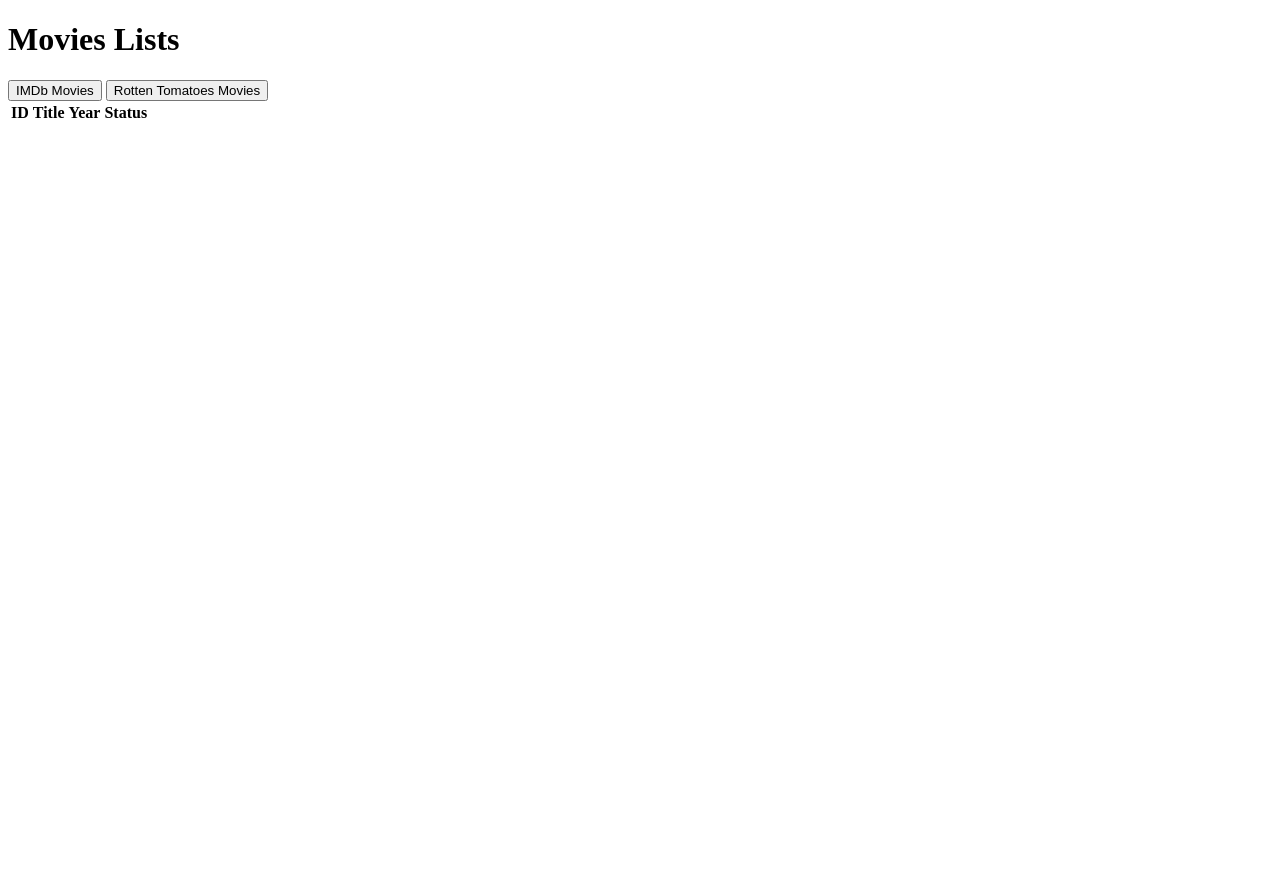
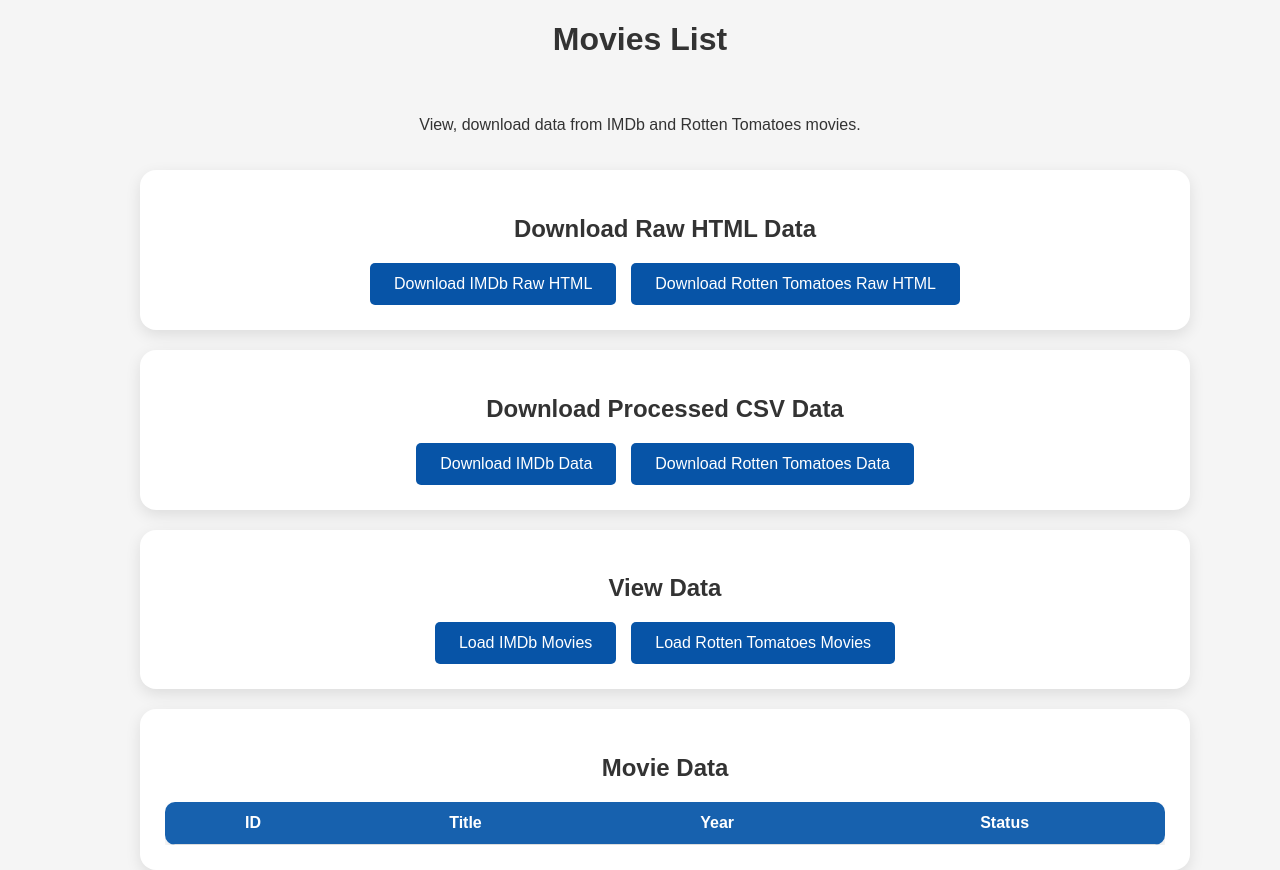
Before and after one commit to digdarshanSubedi/movie_comparison, a website: page index.html in a window 1280 px wide. Before the commit the page ends 800 px from the top, so only its background shows below. Drawn offline with Linux system fonts and the light colour scheme.

Commit message:
Update index.html
Changed teh first version

```diff
--- a/index.html
+++ b/index.html
@@ -5,19 +5,45 @@
     <meta name="viewport" content="width=device-width, initial-scale=1.0">
     <title>Movies List</title>
     <script defer src="script.js"></script>
-    <link rel="stylesheet" href="styles.css">
+    <link rel="stylesheet" href="styles1.css">
 </head>
 <body>
 
-    <h1>Movies Lists </h1>
+    <div class="container">
+        <h1>Movies List</h1>
+        <p class="description">View, download data from IMDb and Rotten Tomatoes movies.</p>
 
-    <!-- Buttons for Fetching Data -->
-    <div class="button-container">
-        <button onclick="fetchIMDB()">IMDb Movies</button>
-        <button onclick="fetchRT()">Rotten Tomatoes Movies</button>
+        <!-- Section: Download Raw HTML Data -->
+        <div class="section">
+            <h2>Download Raw HTML Data</h2>
+            <div class="button-group">
+                <button onclick="window.open('./raw_IMDB.txt', '_blank')">Download IMDb Raw HTML</button>
+                <button onclick="window.open('./raw_RT.txt', '_blank')">Download Rotten Tomatoes Raw HTML</button>
+            </div>
         </div>
 
-    <!-- Table -->
+        <!-- Section: Download Processed CSV Data -->
+        <div class="section">
+            <h2>Download Processed CSV Data</h2>
+            <div class="button-group">
+                <button onclick="window.location.href='./imdb_top_movies.csv'">Download IMDb Data</button>
+                <button onclick="window.location.href='./rottentomatoes_movies.csv'">Download Rotten Tomatoes Data</button>
+            </div>
+        </div>
+
+        <!-- Section: View Data in Table -->
+        <div class="section">
+            <h2>View Data</h2>
+            <div class="button-group">
+                <button onclick="fetchIMDB()">Load IMDb Movies</button>
+                <button onclick="fetchRT()">Load Rotten Tomatoes Movies</button>
+            </div>
+        </div>
+
+        <!-- Section: Movie Data Table -->
+        <div class="section">
+            <h2>Movie Data</h2>
+            <div class="table-container">
                 <table id="movieTable">
                     <thead>
                         <tr>
@@ -28,9 +54,12 @@
                         </tr>
                     </thead>
                     <tbody>
-            <!-- Data will be dynamically inserted here -->
+                       <!-- Dynamic data  -->
                     </tbody>
                 </table>
+            </div>
+        </div>
+    </div>
 
 </body>
 </html>
```
Lines whose indentation alone changed are shown as unchanged.
